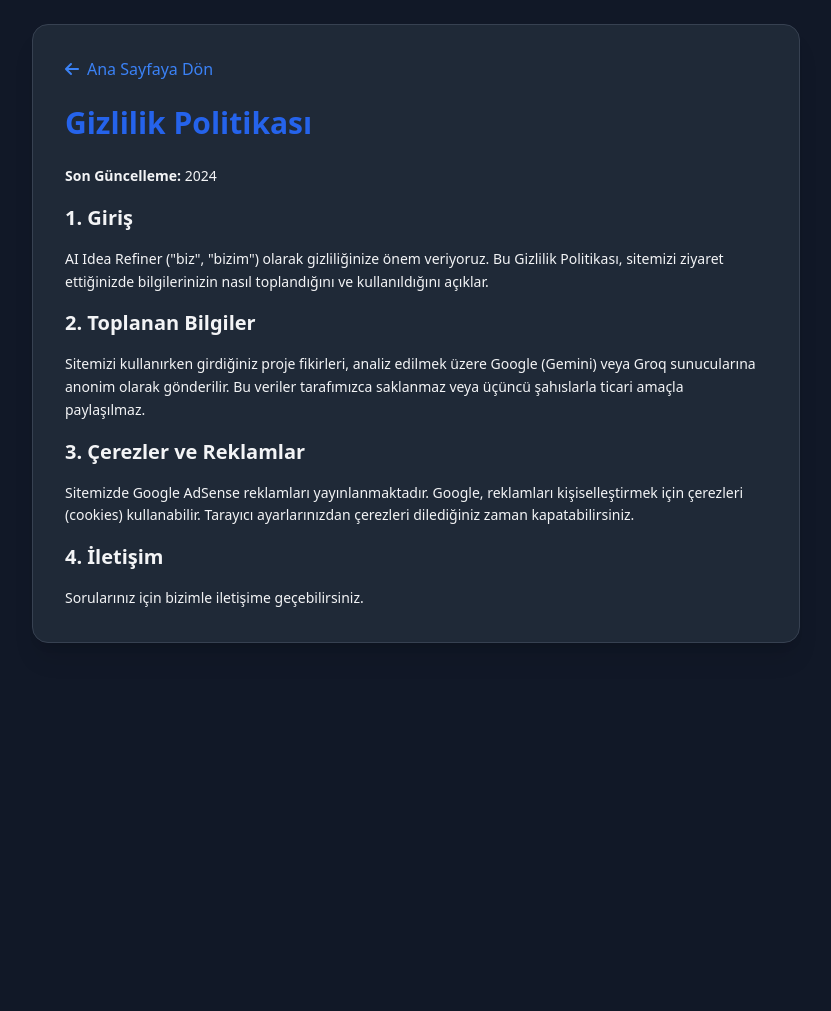
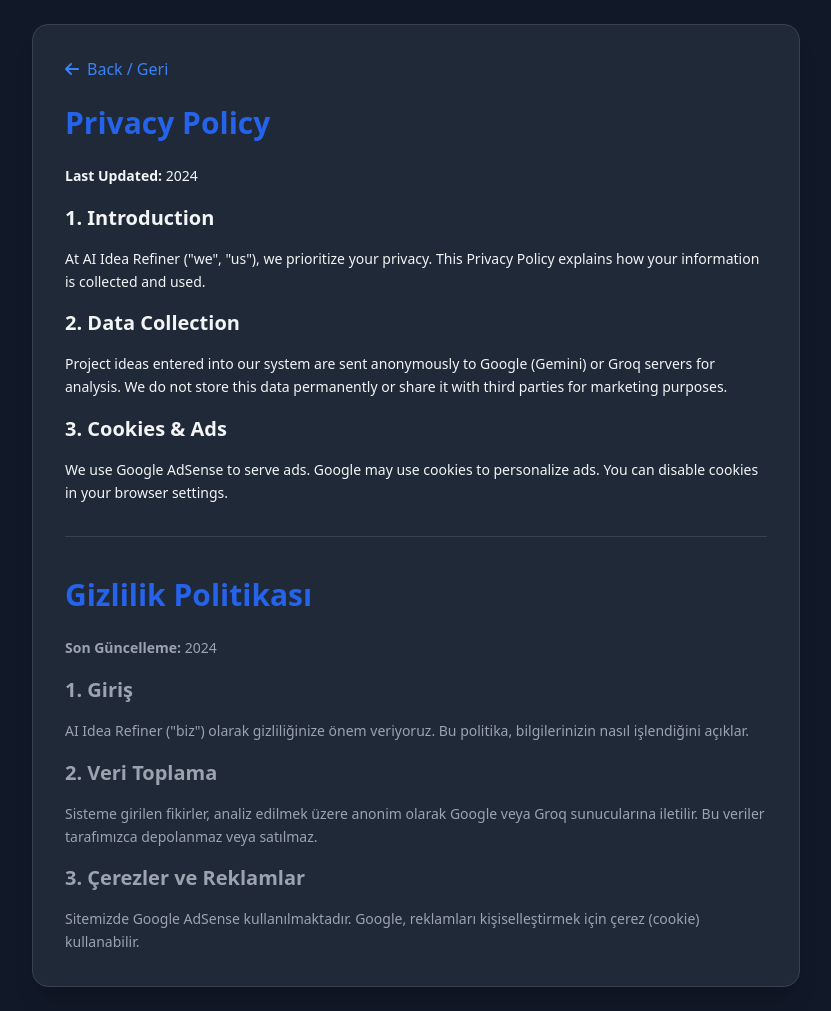
Before and after one commit to ahmethalitbilen9-stack/idea-refiner, a website: page public/privacy.html in a window 1280 px wide. Shown: the whole page, without its empty margins (224-1055 px from the left). Before the commit the page ends 800 px from the top, so only its background shows below. Drawn offline with nearby package versions, Linux system fonts and the light colour scheme.

Commit message:
Cift dilli yasal sayfalar

```diff
--- a/public/privacy.html
+++ b/public/privacy.html
@@ -1,9 +1,9 @@
 <!DOCTYPE html>
-<html lang="tr" class="dark">
+<html lang="en" class="dark">
 <head>
     <meta charset="UTF-8">
     <meta name="viewport" content="width=device-width, initial-scale=1.0">
-    <title>Gizlilik Politikası - AI Idea Refiner</title>
+    <title>Privacy Policy / Gizlilik Politikası</title>
     <script src="https://cdn.tailwindcss.com"></script>
     <script>tailwind.config = { darkMode: 'class', theme: { extend: { colors: { darkBg: '#0f172a' } } } }</script>
     <link rel="stylesheet" href="https://cdnjs.cloudflare.com/ajax/libs/font-awesome/6.4.0/css/all.min.css">
@@ -12,26 +12,35 @@
     <div class="max-w-3xl mx-auto bg-white dark:bg-gray-800 p-8 rounded-2xl shadow-xl border border-gray-200 dark:border-gray-700">
 
         <a href="index.html" class="inline-flex items-center text-blue-500 hover:underline mb-6">
-            <i class="fas fa-arrow-left mr-2"></i> Ana Sayfaya Dön
+            <i class="fas fa-arrow-left mr-2"></i> Back / Geri
         </a>
 
-        <h1 class="text-3xl font-bold mb-6 text-blue-600">Gizlilik Politikası</h1>
+        <section class="mb-10 border-b border-gray-200 dark:border-gray-700 pb-8">
+            <h1 class="text-3xl font-bold mb-6 text-blue-600">Privacy Policy</h1>
+            <div class="space-y-4 text-sm leading-relaxed">
+                <p><strong>Last Updated:</strong> 2024</p>
+                <h2 class="text-xl font-bold mt-4">1. Introduction</h2>
+                <p>At AI Idea Refiner ("we", "us"), we prioritize your privacy. This Privacy Policy explains how your information is collected and used.</p>
+                <h2 class="text-xl font-bold mt-4">2. Data Collection</h2>
+                <p>Project ideas entered into our system are sent anonymously to Google (Gemini) or Groq servers for analysis. We do not store this data permanently or share it with third parties for marketing purposes.</p>
+                <h2 class="text-xl font-bold mt-4">3. Cookies & Ads</h2>
+                <p>We use Google AdSense to serve ads. Google may use cookies to personalize ads. You can disable cookies in your browser settings.</p>
+            </div>
+        </section>
 
-        <div class="prose dark:prose-invert max-w-none space-y-4 text-sm leading-relaxed">
-            <p><strong>Son Güncelleme:</strong> 2024</p>
+        <section>
+            <h1 class="text-3xl font-bold mb-6 text-blue-600">Gizlilik Politikası</h1>
+            <div class="space-y-4 text-sm leading-relaxed text-gray-600 dark:text-gray-400">
+                <p><strong>Son Güncelleme:</strong> 2024</p>
+                <h2 class="text-xl font-bold mt-4">1. Giriş</h2>
+                <p>AI Idea Refiner ("biz") olarak gizliliğinize önem veriyoruz. Bu politika, bilgilerinizin nasıl işlendiğini açıklar.</p>
+                <h2 class="text-xl font-bold mt-4">2. Veri Toplama</h2>
+                <p>Sisteme girilen fikirler, analiz edilmek üzere anonim olarak Google veya Groq sunucularına iletilir. Bu veriler tarafımızca depolanmaz veya satılmaz.</p>
+                <h2 class="text-xl font-bold mt-4">3. Çerezler ve Reklamlar</h2>
+                <p>Sitemizde Google AdSense kullanılmaktadır. Google, reklamları kişiselleştirmek için çerez (cookie) kullanabilir.</p>
+            </div>
+        </section>
 
-            <h2 class="text-xl font-bold mt-4">1. Giriş</h2>
-            <p>AI Idea Refiner ("biz", "bizim") olarak gizliliğinize önem veriyoruz. Bu Gizlilik Politikası, sitemizi ziyaret ettiğinizde bilgilerinizin nasıl toplandığını ve kullanıldığını açıklar.</p>
-
-            <h2 class="text-xl font-bold mt-4">2. Toplanan Bilgiler</h2>
-            <p>Sitemizi kullanırken girdiğiniz proje fikirleri, analiz edilmek üzere Google (Gemini) veya Groq sunucularına anonim olarak gönderilir. Bu veriler tarafımızca saklanmaz veya üçüncü şahıslarla ticari amaçla paylaşılmaz.</p>
-
-            <h2 class="text-xl font-bold mt-4">3. Çerezler ve Reklamlar</h2>
-            <p>Sitemizde Google AdSense reklamları yayınlanmaktadır. Google, reklamları kişiselleştirmek için çerezleri (cookies) kullanabilir. Tarayıcı ayarlarınızdan çerezleri dilediğiniz zaman kapatabilirsiniz.</p>
-
-            <h2 class="text-xl font-bold mt-4">4. İletişim</h2>
-            <p>Sorularınız için bizimle iletişime geçebilirsiniz.</p>
-        </div>
     </div>
 </body>
 </html>
```
Also changed, not shown: public/about.html (+13 -10 lines), public/terms.html (+21 -15 lines).
